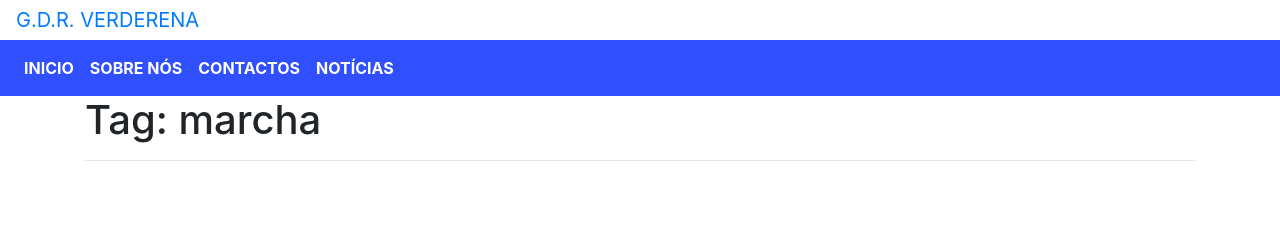
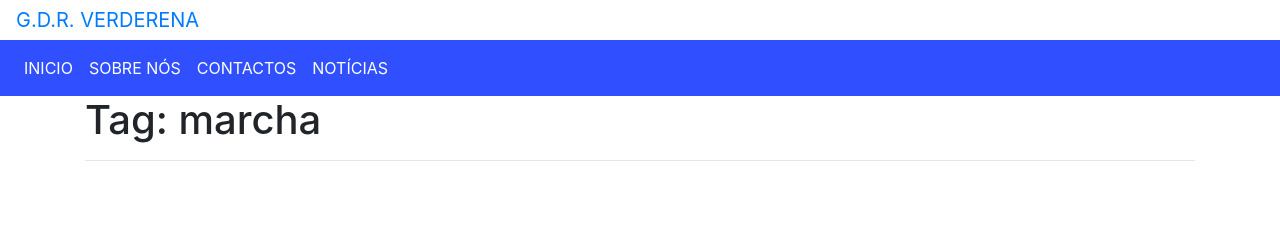
Before and after one commit to GDR-Verderena/gdr-verderena.github.io, a Jekyll site: the page built from tag/marcha.md, in a window 1280 px wide. Shown: the top 248 px of the page. Built offline with Jekyll 4.4.1, drawn with Linux system fonts in a browser that asks for light colours.

Commit message:
Update navbar.html

```diff
--- a/_includes/navbar.html
+++ b/_includes/navbar.html
@@ -3,7 +3,7 @@
   </a>
 
 
-<nav class="navbar navbar-expand-lg   navbar-custom  font-weight-bold navbar-dark">
+<nav class="navbar navbar-expand-lg   navbar-custom   navbar-dark">
     <!-- <a aria-label="navbar" class="navbar-brand" href="/">
 
      <img src="{{ url }}/assets/img/logo.jpg" width="37.5" height="60" class="d-inline-block align-top" alt="" draggable="false">
```
